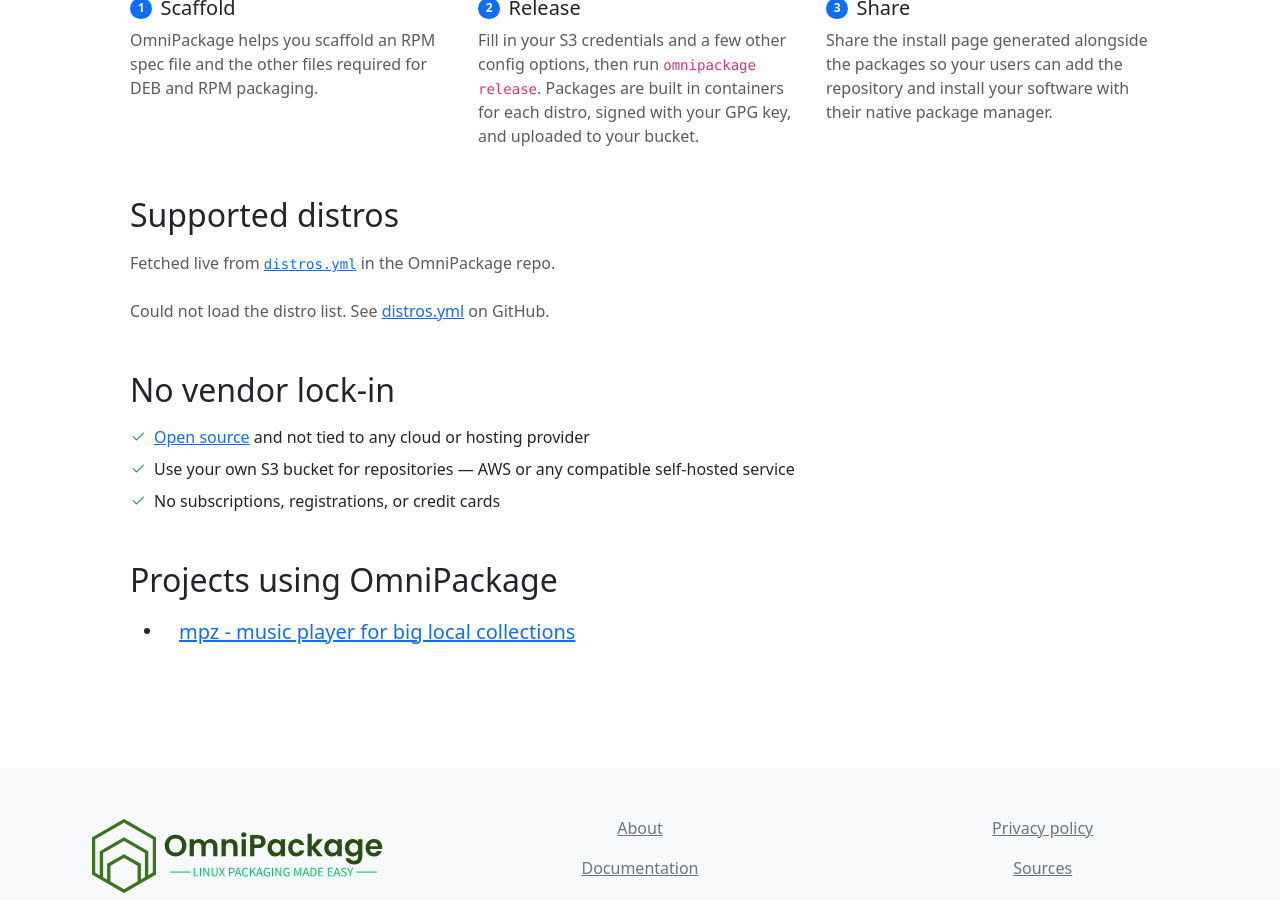
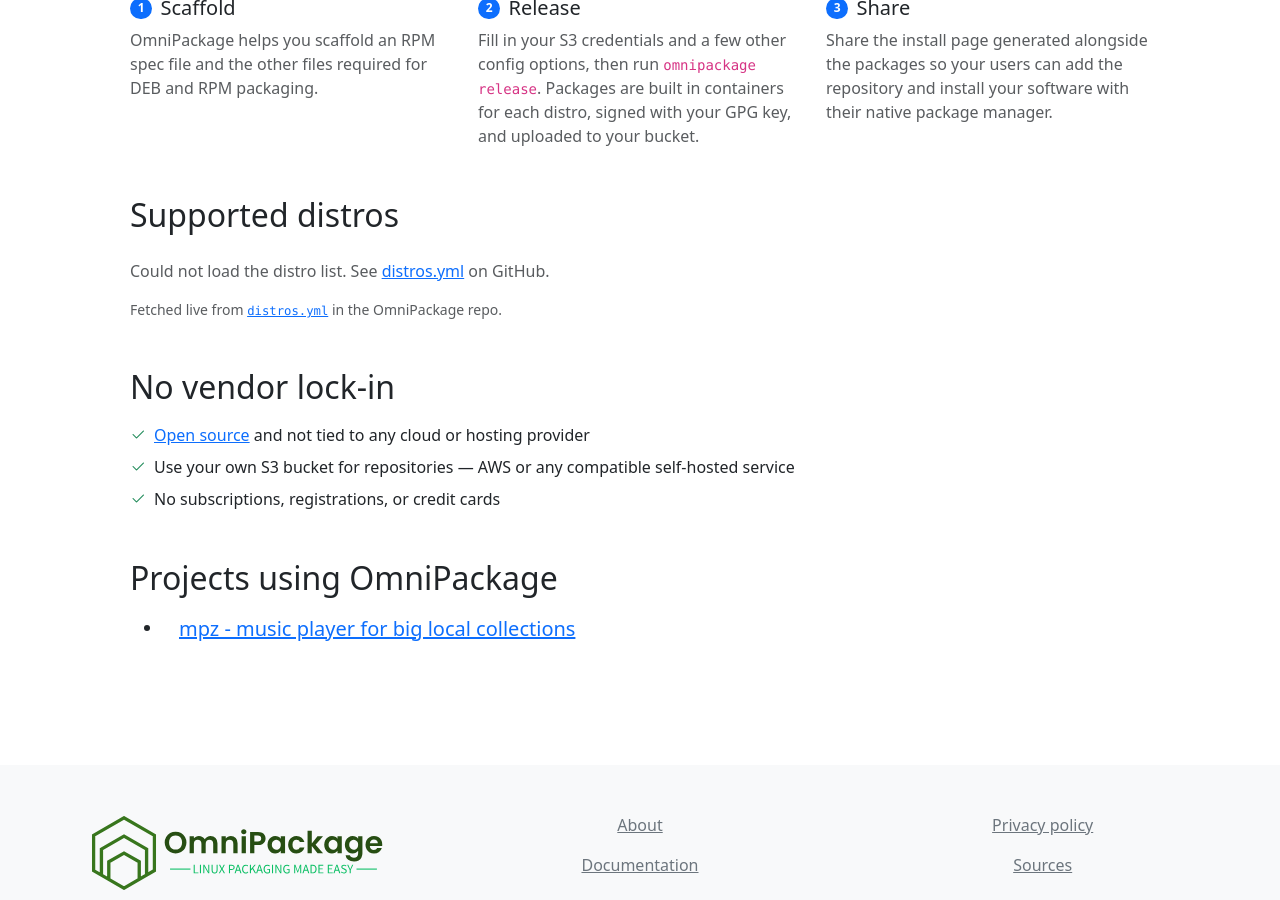
Before and after one commit to omnipackage/.github, a Jekyll site: the page built from index.html, in a window 1280 px wide and 900 px high, scrolled down 1085 px. Built offline with Jekyll 4.4.1, drawn with Linux system fonts in a browser that asks for light colours.

Commit message:
up landing

```diff
--- a/index.html
+++ b/index.html
@@ -51,12 +51,13 @@
     </div>
   </div>
 
-  <h2 class="mb-3">Supported distros</h2>
-  <p class="text-body-secondary mb-4">Fetched live from <a href="https://github.com/omnipackage/omnipackage-rs/blob/master/src/distros.yml" target="_blank"><code>distros.yml</code></a> in the OmniPackage repo.</p>
+  <h2 class="mb-4">Supported distros</h2>
 
-  <div id="supported-distros" class="mb-5">
+  <div id="supported-distros" class="mb-3">
     <p class="text-body-secondary"><span class="spinner-border spinner-border-sm me-2" role="status" aria-hidden="true"></span>Loading supported distros…</p>
   </div>
+
+  <p class="text-body-secondary small mb-5">Fetched live from <a href="https://github.com/omnipackage/omnipackage-rs/blob/master/src/distros.yml" target="_blank"><code>distros.yml</code></a> in the OmniPackage repo.</p>
 
   <script src="https://cdn.jsdelivr.net/npm/js-yaml@4.1.0/dist/js-yaml.min.js" crossorigin="anonymous"></script>
   <script src="/assets/js/supported_distros.js" defer></script>
```
